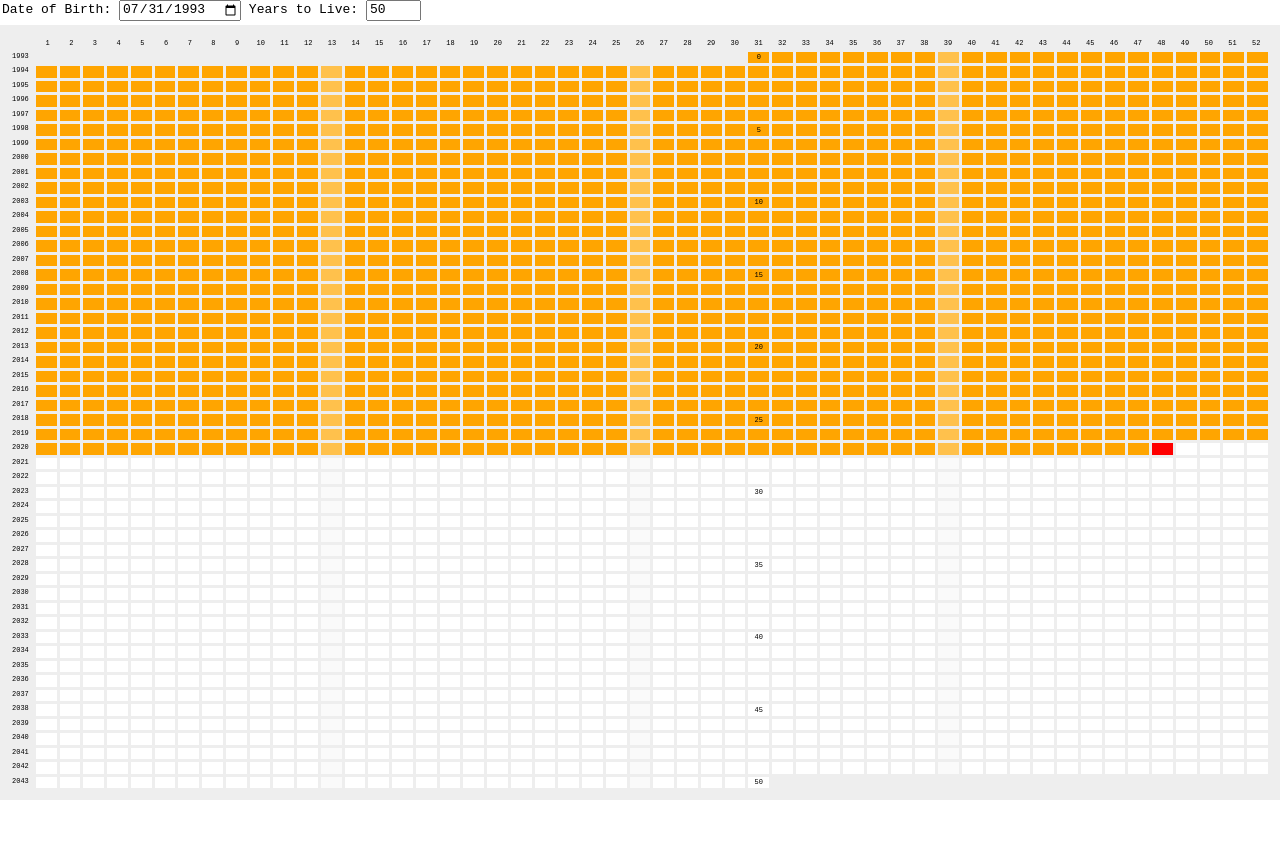
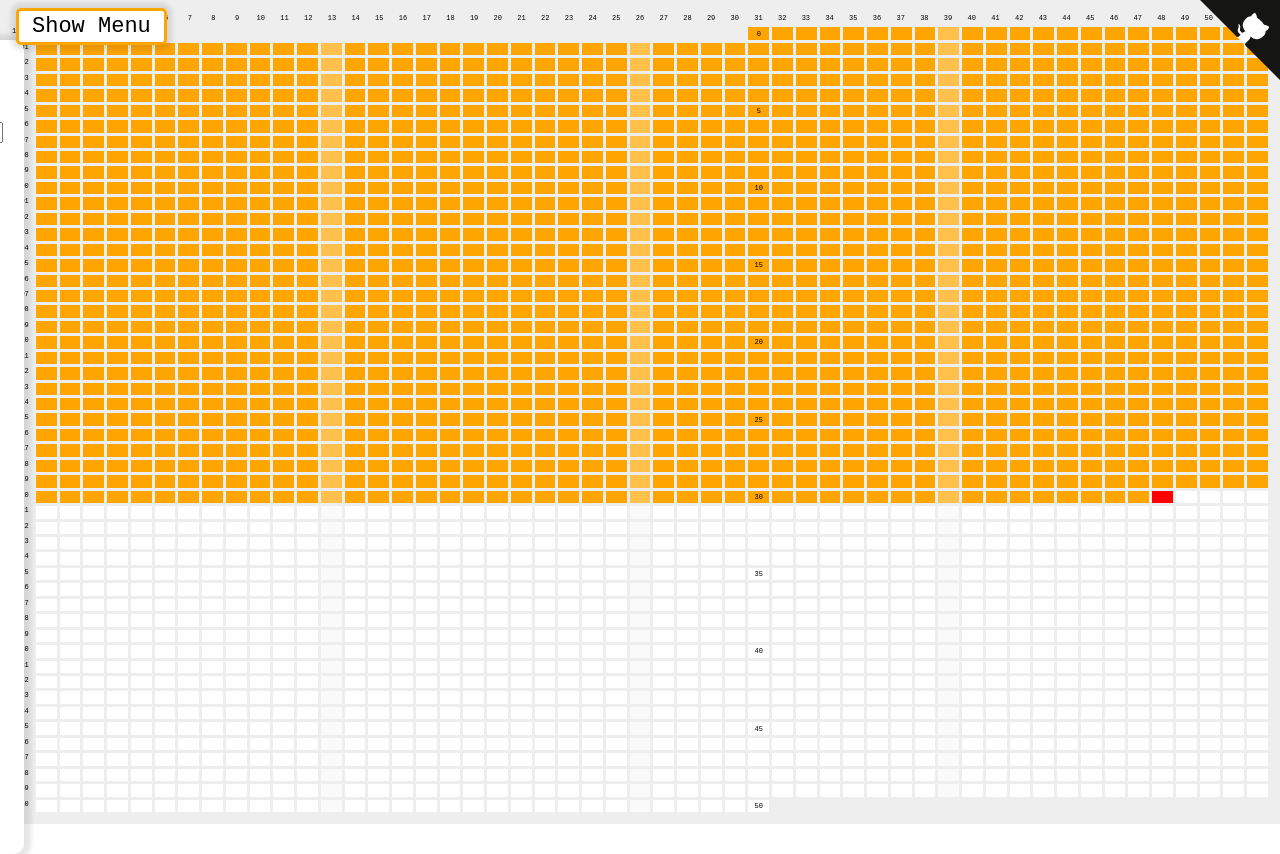
Before and after one commit to rubenvar/my-life-in-weeks, a Svelte app: page / in a window 1280 px wide. Before the commit the page ends 800 px from the top, so only its background shows below. Built offline with nearby package versions, Linux system fonts and the light colour scheme.

Commit message:
add writable stores for showing menu and form data

```diff
--- a/src/App.svelte
+++ b/src/App.svelte
@@ -1,27 +1,16 @@
 <script>
+  import GitHubCorner from "./GitHubCorner.svelte";
   import Life from "./Life.svelte";
+  import Menu from "./Menu.svelte";
+  import MenuToggler from "./MenuToggler.svelte";
+  import { yearsToLive, dateString } from "./stores";
 
-  // defaults
-  let yearsToLive = 50;
-  $: if (yearsToLive < 20) yearsToLive = 20;
-  $: if (yearsToLive > 100) yearsToLive = 100;
-  let dateString = "1993-07-31";
-  $: dateOfBirth = new Date(dateString);
+  $: if ($yearsToLive < 1) $yearsToLive = 1;
+  $: if ($yearsToLive > 100) $yearsToLive = 100;
+  $: dateOfBirth = new Date($dateString);
 </script>
 
-<style>
-  fieldset {
-    padding: 0;
-    border: none;
-    height: 25px;
-  }
-</style>
-
-<!-- <Form fn={handleThings} /> -->
-<fieldset>
-  <label for="birthDate">Date of Birth: <input type="date" name="birthDate" bind:value={dateString} /> </label>
-  <label for="lifeYears">Years to Live:
-    <input type="number" name="lifeYears" bind:value={yearsToLive} min="0" max="100" />
-  </label>
-</fieldset>
-<Life yearsToLive={yearsToLive + 1} {dateOfBirth} />
+<MenuToggler />
+<Menu />
+<Life {dateOfBirth} />
+<GitHubCorner />
--- a/src/Life.svelte
+++ b/src/Life.svelte
@@ -1,6 +1,6 @@
 <script>
   import Year from "./Year.svelte";
-  export let yearsToLive;
+  import { yearsToLive } from "./stores";
   export let dateOfBirth;
 
   const weeksPerYear = 52;
@@ -9,19 +9,44 @@
     .fill(null)
     .map((_, i) => i + 1);
   // create array of years
-  $: years = Array(yearsToLive)
+  $: years = Array($yearsToLive + 1)
     .fill(null)
     .map((_, i) => yearOfBirth + i);
 
   $: yearOfBirth = dateOfBirth.getFullYear();
   $: yearOfBirthStart = new Date(yearOfBirth, 0, 1);
-  $: weekOfBirth = Math.ceil(((dateOfBirth - yearOfBirthStart) / 86400000 + yearOfBirthStart.getDay() + 1) / 7);
+  $: weekOfBirth = Math.ceil(
+    ((dateOfBirth - yearOfBirthStart) / 86400000 +
+      yearOfBirthStart.getDay() +
+      1) /
+      7
+  );
 </script>
+
+<div class="life" style="--years: {$yearsToLive + 1}">
+  <!-- header (week numbers) -->
+  <div class="header">
+    <div />
+    {#each weeks as week}
+      <div>{week}</div>
+    {/each}
+  </div>
+  <!-- all the years -->
+  {#each years as year}
+    <Year
+      {year}
+      {weekOfBirth}
+      {yearOfBirth}
+      birth={year === yearOfBirth}
+      death={year === yearOfBirth + $yearsToLive + 1 - 1}
+    />
+  {/each}
+</div>
 
 <style>
   .life {
     padding: 12px;
-    height: calc(100vh - 24px - 25px);
+    height: 100vh;
     display: grid;
     grid-template-rows: 1fr repeat(var(--years), 1fr);
     gap: 3px;
@@ -39,22 +64,3 @@
     align-items: center;
   }
 </style>
-
-<div class="life" style="--years: {yearsToLive}">
-  <!-- header (week numbers) -->
-  <div class="header">
-    <div />
-    {#each weeks as week}
-      <div>{week}</div>
-    {/each}
-  </div>
-  <!-- all the years -->
-  {#each years as year}
-    <Year
-      {year}
-      {weekOfBirth}
-      {yearOfBirth}
-      birth={year === yearOfBirth}
-      death={year === yearOfBirth + yearsToLive - 1} />
-  {/each}
-</div>
```
